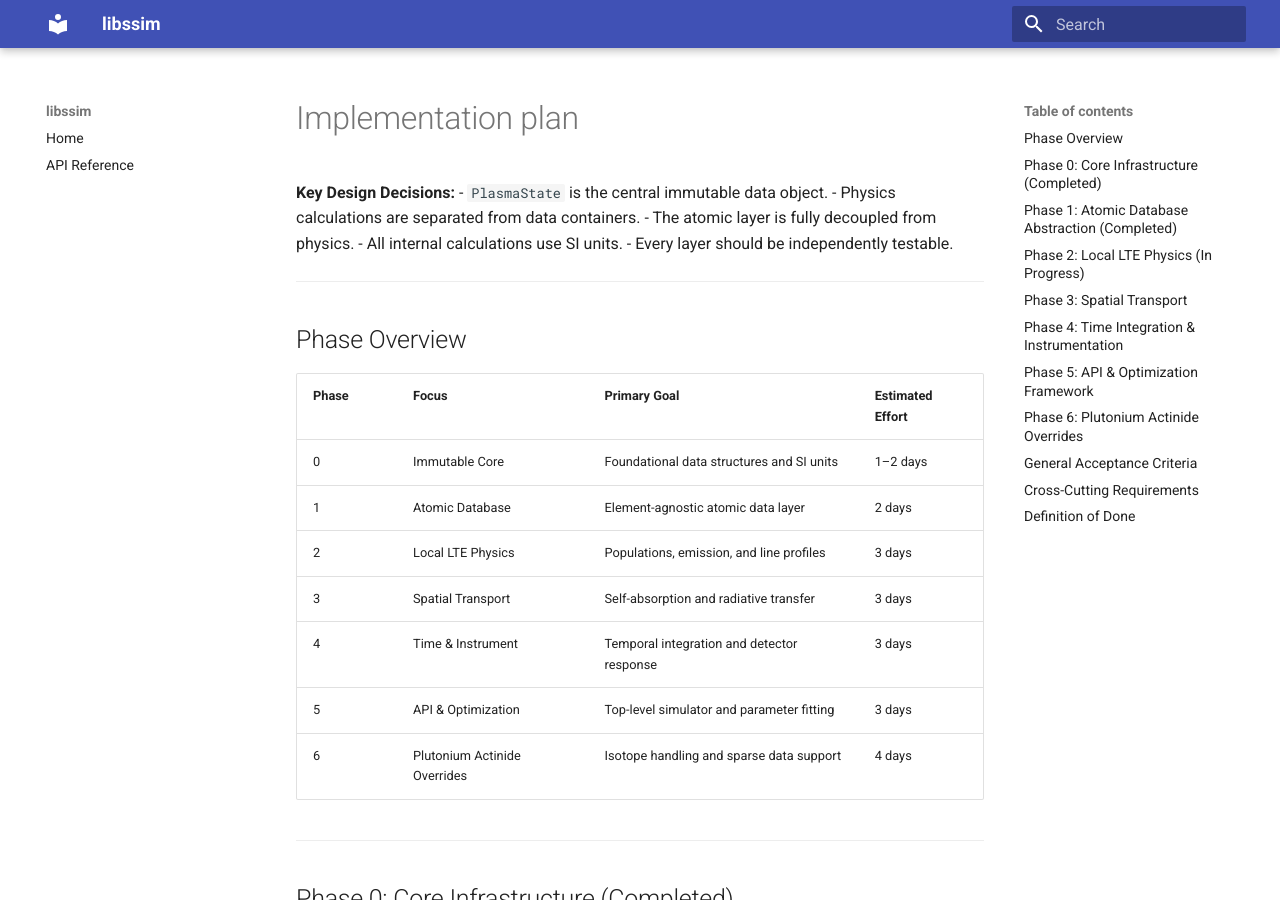
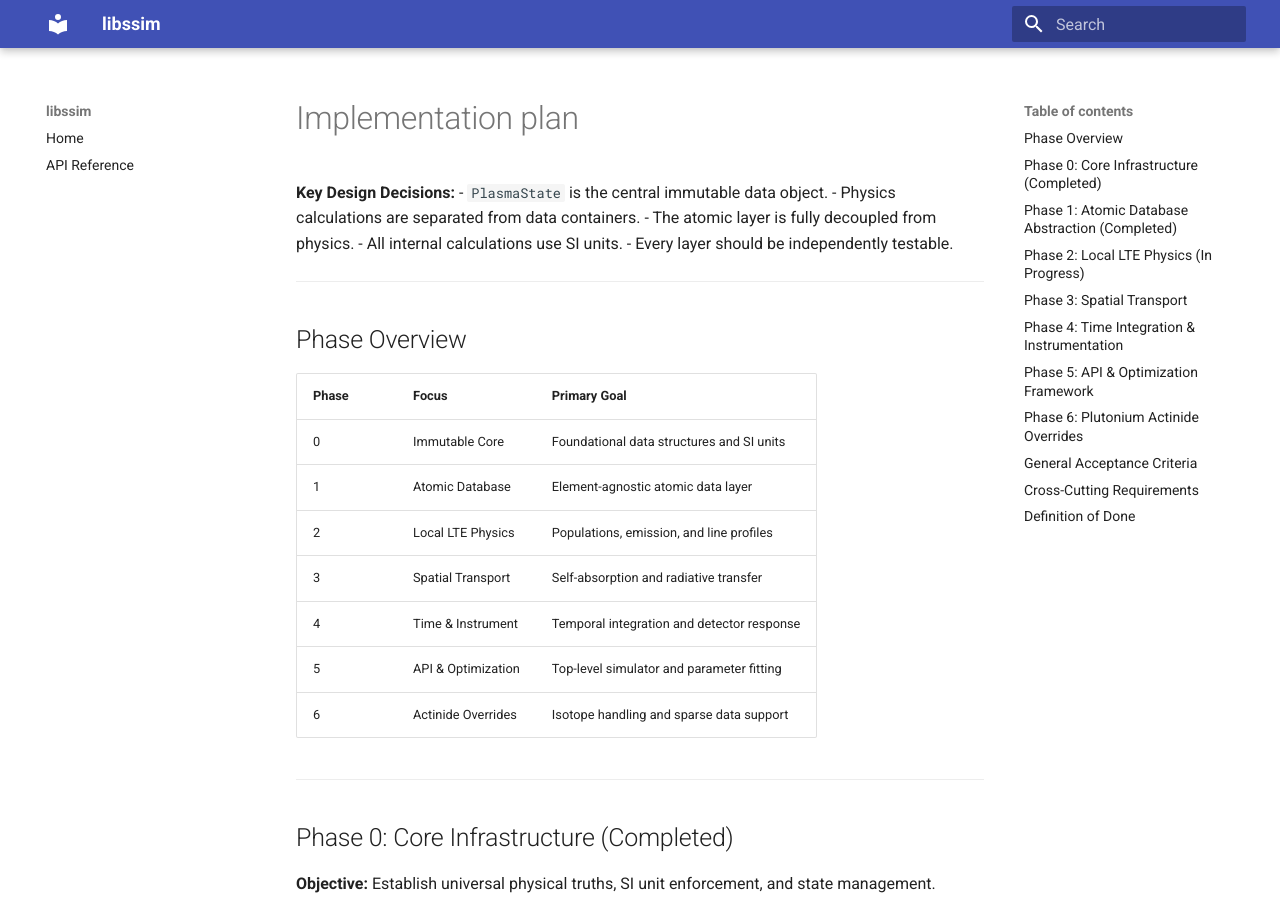
Before and after one commit to paigeandersonn/LIBS_Simulation, an MkDocs documentation site: the page built from docs/implementation_plan.md, in a window 1280 px wide and 900 px high. Built offline with MkDocs 1.6.1 and Material for MkDocs 9.7.7, drawn with Linux system fonts in a browser that asks for light colours.

Commit message:
implementation fixes

```diff
--- a/docs/implementation_plan.md
+++ b/docs/implementation_plan.md
@@ -10,15 +10,15 @@
 
 ## Phase Overview
 
-| Phase | Focus                        | Primary Goal                                      | Estimated Effort |
-|-------|------------------------------|---------------------------------------------------|------------------|
-| 0     | Immutable Core               | Foundational data structures and SI units         | 1–2 days        |
-| 1     | Atomic Database              | Element-agnostic atomic data layer                | 2 days          |
-| 2     | Local LTE Physics            | Populations, emission, and line profiles          | 3 days          |
-| 3     | Spatial Transport            | Self-absorption and radiative transfer            | 3 days          |
-| 4     | Time & Instrument            | Temporal integration and detector response        | 3 days          |
-| 5     | API & Optimization           | Top-level simulator and parameter fitting         | 3 days          |
-| 6     | Plutonium Actinide Overrides | Isotope handling and sparse data support          | 4 days          |
+| Phase | Focus                        | Primary Goal                                      |
+|-------|------------------------------|---------------------------------------------------|
+| 0     | Immutable Core               | Foundational data structures and SI units         |
+| 1     | Atomic Database              | Element-agnostic atomic data layer                |
+| 2     | Local LTE Physics            | Populations, emission, and line profiles          |
+| 3     | Spatial Transport            | Self-absorption and radiative transfer            |
+| 4     | Time & Instrument            | Temporal integration and detector response        |
+| 5     | API & Optimization           | Top-level simulator and parameter fitting         |
+| 6     | Actinide Overrides           | Isotope handling and sparse data support          |
 
 ---
 
```
